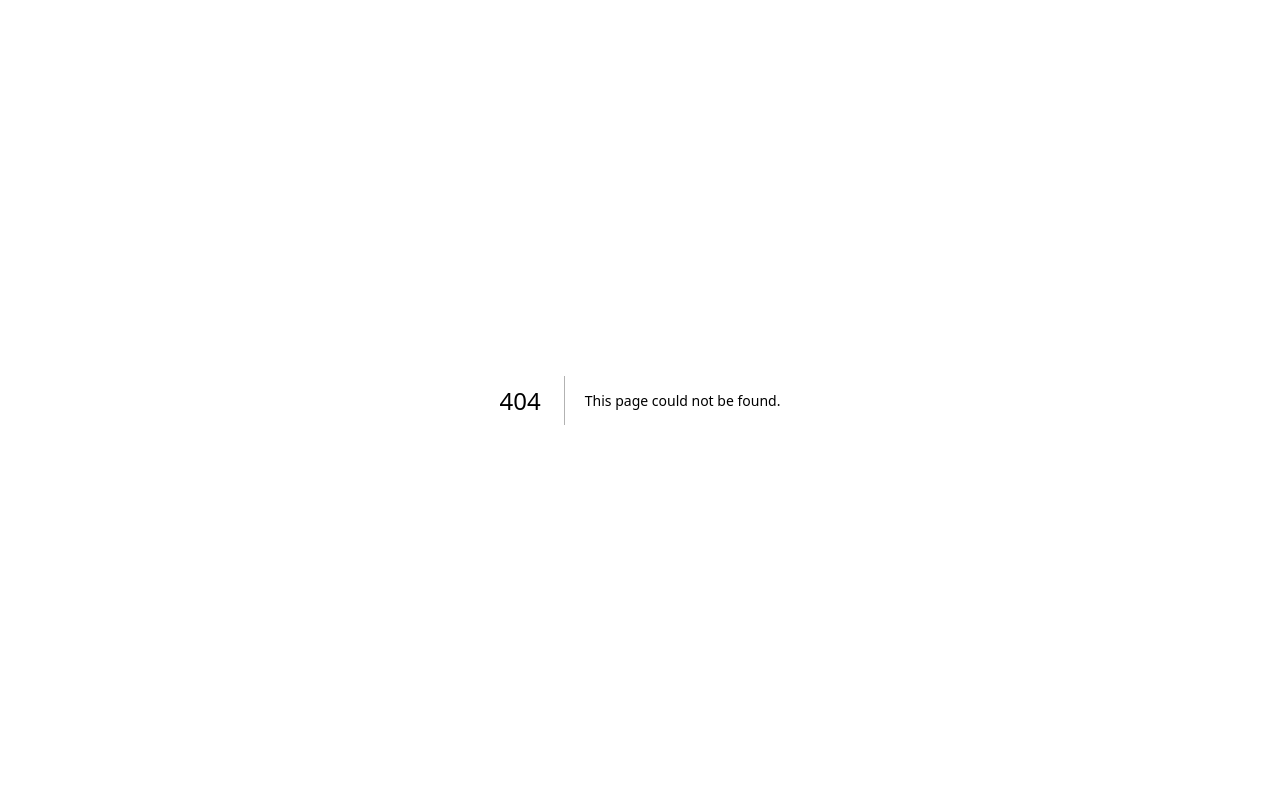
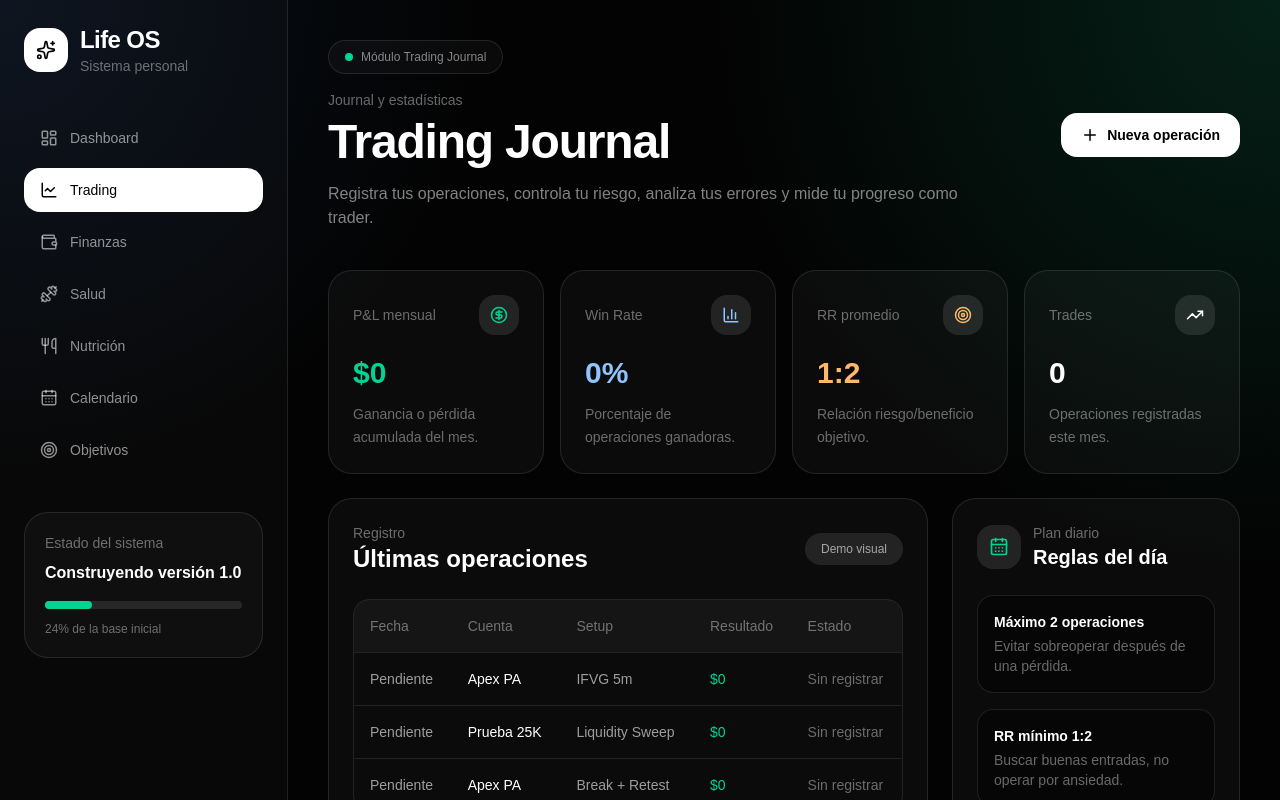
Before and after one commit to axelcar2005/LifeOS, a Next.js app: page /trading in a window 1280 px wide. Before the commit this address had no page. Shown: the top 800 px of the page. Built offline with nearby package versions, Linux system fonts and the light colour scheme.

Commit message:
Crear modulo trading y navegación del sidebar

```diff
--- /dev/null
+++ b/app/trading/page.tsx
@@ -0,0 +1,180 @@
+import { BarChart3, CalendarDays, CircleDollarSign, Plus, Target, TrendingUp } from "lucide-react";
+
+import { AppShell } from "@/components/AppShell";
+import { StatCard } from "@/components/StatCard";
+
+const tradingStats = [
+  {
+    title: "P&L mensual",
+    value: "$0",
+    description: "Ganancia o pérdida acumulada del mes.",
+    icon: CircleDollarSign,
+    color: "text-emerald-400",
+  },
+  {
+    title: "Win Rate",
+    value: "0%",
+    description: "Porcentaje de operaciones ganadoras.",
+    icon: BarChart3,
+    color: "text-blue-300",
+  },
+  {
+    title: "RR promedio",
+    value: "1:2",
+    description: "Relación riesgo/beneficio objetivo.",
+    icon: Target,
+    color: "text-orange-300",
+  },
+  {
+    title: "Trades",
+    value: "0",
+    description: "Operaciones registradas este mes.",
+    icon: TrendingUp,
+    color: "text-white",
+  },
+];
+
+const recentTrades = [
+  {
+    date: "Pendiente",
+    account: "Apex PA",
+    setup: "IFVG 5m",
+    result: "$0",
+    status: "Sin registrar",
+  },
+  {
+    date: "Pendiente",
+    account: "Prueba 25K",
+    setup: "Liquidity Sweep",
+    result: "$0",
+    status: "Sin registrar",
+  },
+  {
+    date: "Pendiente",
+    account: "Apex PA",
+    setup: "Break + Retest",
+    result: "$0",
+    status: "Sin registrar",
+  },
+];
+
+export default function TradingPage() {
+  return (
+    <AppShell>
+      <header className="mb-10 flex flex-col justify-between gap-6 lg:flex-row lg:items-center">
+        <div>
+          <div className="mb-4 inline-flex items-center gap-2 rounded-full border border-white/10 bg-white/[0.03] px-4 py-2 text-xs text-white/50">
+            <span className="h-2 w-2 rounded-full bg-emerald-400" />
+            Módulo Trading Journal
+          </div>
+
+          <p className="text-sm text-white/40">Journal y estadísticas</p>
+
+          <h2 className="mt-2 max-w-3xl text-4xl font-bold tracking-tight lg:text-5xl">
+            Trading Journal
+          </h2>
+
+          <p className="mt-4 max-w-2xl text-white/50">
+            Registra tus operaciones, controla tu riesgo, analiza tus errores y
+            mide tu progreso como trader.
+          </p>
+        </div>
+
+        <button className="flex w-fit items-center gap-2 rounded-2xl bg-white px-5 py-3 text-sm font-semibold text-black transition hover:bg-white/90">
+          <Plus size={18} />
+          Nueva operación
+        </button>
+      </header>
+
+      <div className="grid gap-4 md:grid-cols-2 xl:grid-cols-4">
+        {tradingStats.map((stat) => (
+          <StatCard
+            key={stat.title}
+            title={stat.title}
+            value={stat.value}
+            description={stat.description}
+            icon={stat.icon}
+            color={stat.color}
+          />
+        ))}
+      </div>
+
+      <div className="mt-6 grid gap-6 xl:grid-cols-3">
+        <div className="rounded-3xl border border-white/10 bg-white/[0.035] p-6 xl:col-span-2">
+          <div className="mb-6 flex items-center justify-between">
+            <div>
+              <p className="text-sm text-white/40">Registro</p>
+              <h3 className="text-2xl font-bold">Últimas operaciones</h3>
+            </div>
+
+            <span className="rounded-full bg-white/10 px-4 py-2 text-xs text-white/60">
+              Demo visual
+            </span>
+          </div>
+
+          <div className="overflow-hidden rounded-2xl border border-white/10">
+            <table className="w-full text-left text-sm">
+              <thead className="bg-white/[0.04] text-white/40">
+                <tr>
+                  <th className="px-4 py-4 font-medium">Fecha</th>
+                  <th className="px-4 py-4 font-medium">Cuenta</th>
+                  <th className="px-4 py-4 font-medium">Setup</th>
+                  <th className="px-4 py-4 font-medium">Resultado</th>
+                  <th className="px-4 py-4 font-medium">Estado</th>
+                </tr>
+              </thead>
+
+              <tbody>
+                {recentTrades.map((trade, index) => (
+                  <tr key={index} className="border-t border-white/10">
+                    <td className="px-4 py-4 text-white/60">{trade.date}</td>
+                    <td className="px-4 py-4 text-white">{trade.account}</td>
+                    <td className="px-4 py-4 text-white/60">{trade.setup}</td>
+                    <td className="px-4 py-4 text-emerald-400">{trade.result}</td>
+                    <td className="px-4 py-4 text-white/40">{trade.status}</td>
+                  </tr>
+                ))}
+              </tbody>
+            </table>
+          </div>
+        </div>
+
+        <div className="rounded-3xl border border-white/10 bg-white/[0.035] p-6">
+          <div className="flex items-center gap-3">
+            <div className="flex h-11 w-11 items-center justify-center rounded-2xl bg-white/10">
+              <CalendarDays size={20} className="text-emerald-400" />
+            </div>
+
+            <div>
+              <p className="text-sm text-white/40">Plan diario</p>
+              <h3 className="text-xl font-bold">Reglas del día</h3>
+            </div>
+          </div>
+
+          <div className="mt-6 space-y-4">
+            <div className="rounded-2xl border border-white/10 bg-black/40 p-4">
+              <p className="text-sm font-semibold">Máximo 2 operaciones</p>
+              <p className="mt-1 text-sm text-white/40">
+                Evitar sobreoperar después de una pérdida.
+              </p>
+            </div>
+
+            <div className="rounded-2xl border border-white/10 bg-black/40 p-4">
+              <p className="text-sm font-semibold">RR mínimo 1:2</p>
+              <p className="mt-1 text-sm text-white/40">
+                Buscar buenas entradas, no operar por ansiedad.
+              </p>
+            </div>
+
+            <div className="rounded-2xl border border-white/10 bg-black/40 p-4">
+              <p className="text-sm font-semibold">Registrar todo</p>
+              <p className="mt-1 text-sm text-white/40">
+                Screenshot, razón de entrada, emoción y resultado.
+              </p>
+            </div>
+          </div>
+        </div>
+      </div>
+    </AppShell>
+  );
+}
--- a/components/Sidebar.tsx
+++ b/components/Sidebar.tsx
@@ -1,3 +1,8 @@
+"use client";
+
+import Link from "next/link";
+import { usePathname } from "next/navigation";
+
 import {
   CalendarDays,
   Dumbbell,
@@ -10,16 +15,18 @@ import {
 } from "lucide-react";
 
 const menuItems = [
-  { name: "Dashboard", icon: LayoutDashboard, active: true },
-  { name: "Trading", icon: LineChart },
-  { name: "Finanzas", icon: Wallet },
-  { name: "Salud", icon: Dumbbell },
-  { name: "Nutrición", icon: Utensils },
-  { name: "Calendario", icon: CalendarDays },
-  { name: "Objetivos", icon: Target },
+  { name: "Dashboard", href: "/", icon: LayoutDashboard },
+  { name: "Trading", href: "/trading", icon: LineChart },
+  { name: "Finanzas", href: "/finanzas", icon: Wallet },
+  { name: "Salud", href: "/salud", icon: Dumbbell },
+  { name: "Nutrición", href: "/nutricion", icon: Utensils },
+  { name: "Calendario", href: "/calendario", icon: CalendarDays },
+  { name: "Objetivos", href: "/objetivos", icon: Target },
 ];
 
 export function Sidebar() {
+  const pathname = usePathname();
+
   return (
     <aside className="hidden w-72 border-r border-white/10 bg-white/[0.02] p-6 lg:block">
       <div className="mb-10">
@@ -38,20 +45,21 @@ export function Sidebar() {
       <nav className="space-y-2 text-sm">
         {menuItems.map((item) => {
           const Icon = item.icon;
+          const isActive = pathname === item.href;
 
           return (
-            <a
+            <Link
               key={item.name}
-              href="#"
+              href={item.href}
               className={`flex items-center gap-3 rounded-2xl px-4 py-3 transition ${
-                item.active
+                isActive
                   ? "bg-white text-black"
                   : "text-white/55 hover:bg-white/5 hover:text-white"
               }`}
             >
               <Icon size={18} />
               <span className="font-medium">{item.name}</span>
-            </a>
+            </Link>
           );
         })}
       </nav>
```
